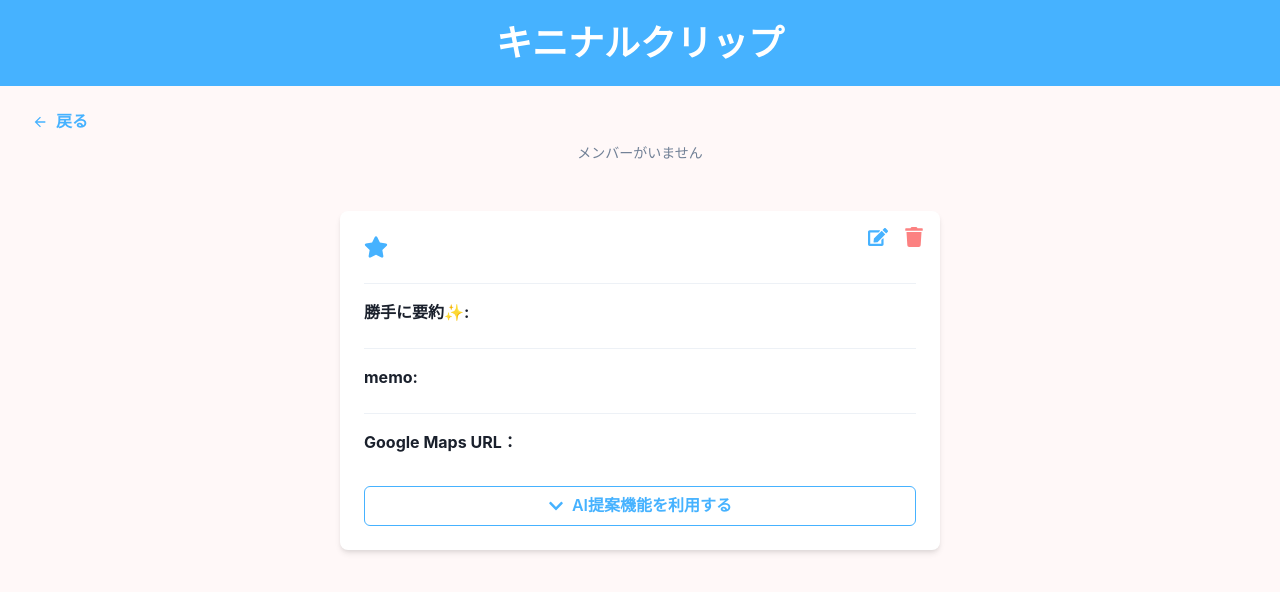
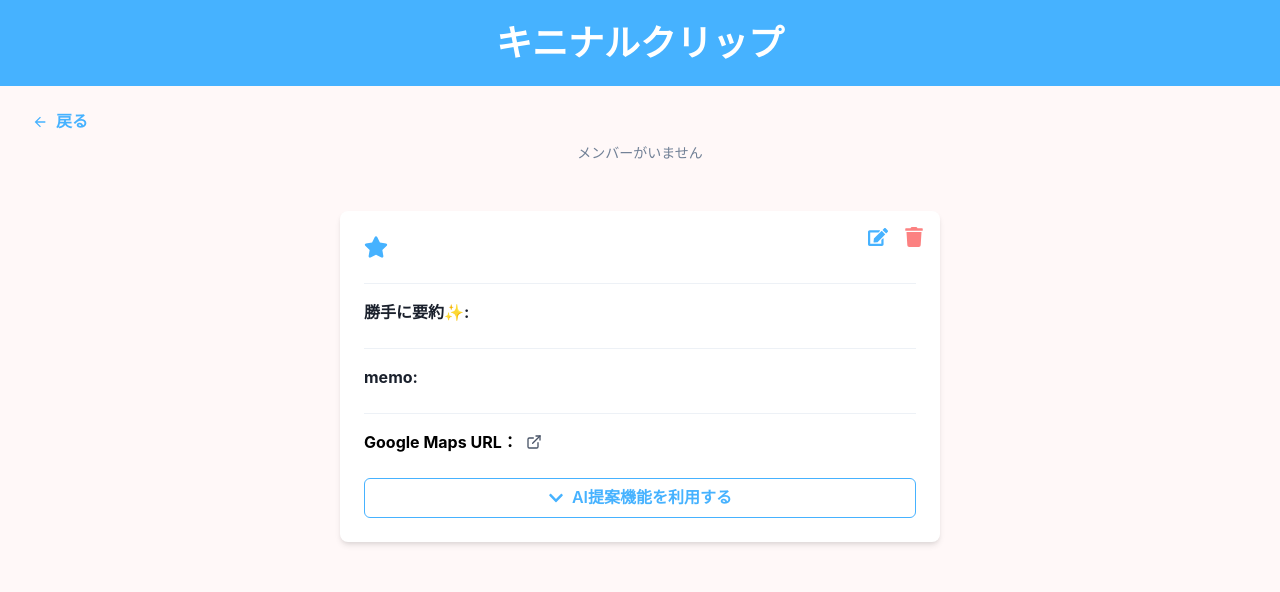
Before and after one commit to Mire0726/kininaru_clip, a Next.js app in the folder frontend/: page /group/1/ideas/1 in a window 1280 px wide. Shown: the top 592 px of the page. Built offline with nearby package versions, Linux system fonts and the light colour scheme; no server answers.

Commit message:
feat: Google Maps URLリンクにアイコンを追加し、スタイルを改善 (#64)

```diff
--- a/frontend/src/app/group/[id]/ideas/[ideaId]/page.tsx
+++ b/frontend/src/app/group/[id]/ideas/[ideaId]/page.tsx
@@ -13,8 +13,8 @@ import { useQueryClient } from "@tanstack/react-query";
 import { useFetchRecommend } from "@/hooks/useFetchRecommend";
 import { useToast } from "@chakra-ui/react";
 import { Textarea } from "@chakra-ui/react";
-import { FaChevronDown, FaChevronUp} from "react-icons/fa";
-
+import { FaChevronDown, FaChevronUp } from "react-icons/fa";
+import { ExternalLinkIcon } from "@chakra-ui/icons";
 import {
   Button,
   Flex,
@@ -256,17 +256,19 @@ export default function IdeaList({ params }: Props) {
         <Divider my={4} />
 
         <Flex direction="column" gap={2} mt={4}>
-          <Text fontSize="md" fontWeight="bold">
-            Google Maps URL：
-          </Text>
           <Link
             href={idea?.url}
             color="blue.500"
             isExternal
-            wordBreak="break-all"
-            overflowWrap="break-word"
+            display="flex"
+            alignItems="center"
+            gap={2}
+            _hover={{ textDecoration: "none", opacity: 0.8 }}
           >
-            {idea?.url}
+            <Text fontSize="md" fontWeight="bold" color="black">
+              Google Maps URL：
+            </Text>
+            <Icon as={ExternalLinkIcon} color="gray.600" boxSize={4} />
           </Link>
         </Flex>
 
```
